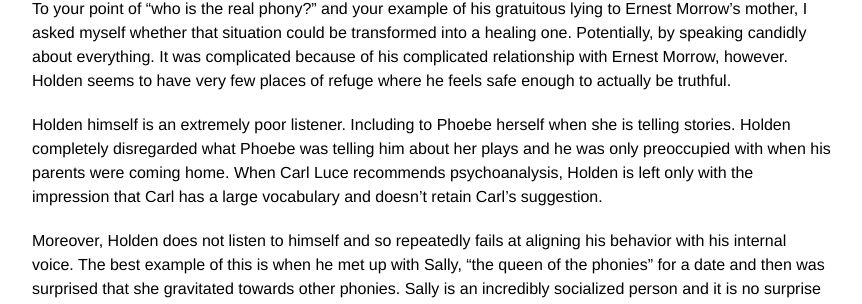
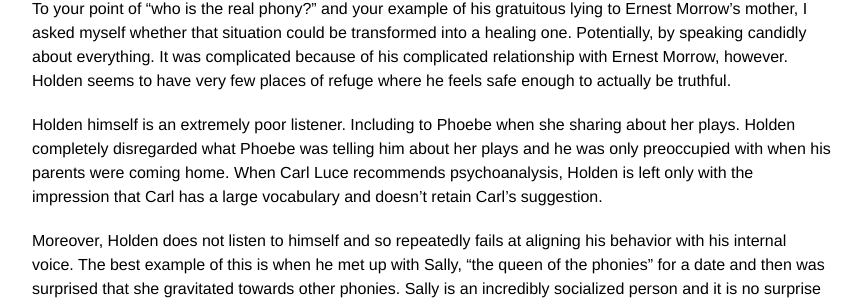
Before and after one commit to alitoiu/alitoiu.github.io, a Jekyll site: the page built from _posts/2019-07-24-Holden.markdown, in a window 1280 px wide. Shown: the part 1229-1533 px from the top of the page, without its empty margins (208-1070 px from the left). Built offline with Jekyll 4.4.1, drawn with Linux system fonts in a browser that asks for light colours.

Commit message:
holden change

```diff
--- a/_posts/2019-07-24-Holden.markdown
+++ b/_posts/2019-07-24-Holden.markdown
@@ -22,7 +22,7 @@ How can he process that trauma? By the process of discursive and free-flowing co
 
 To your point of "who is the real phony?" and your example of his gratuitous lying to Ernest Morrow's mother, I asked myself whether that situation could be transformed into a healing one. Potentially, by speaking candidly about everything. It was complicated because of his complicated relationship with Ernest Morrow, however. Holden seems to have very few places of refuge where he feels safe enough to actually be truthful.
 
-Holden himself is an extremely poor listener. Including to Phoebe herself when she is telling stories. Holden completely disregarded what Phoebe was telling him about her plays and he was only preoccupied with when his parents were coming home. When Carl Luce recommends psychoanalysis, Holden is left only with the impression that Carl has a large vocabulary and doesn't retain Carl's suggestion.
+Holden himself is an extremely poor listener. Including to Phoebe when she sharing about her plays. Holden completely disregarded what Phoebe was telling him about her plays and he was only preoccupied with when his parents were coming home. When Carl Luce recommends psychoanalysis, Holden is left only with the impression that Carl has a large vocabulary and doesn't retain Carl's suggestion.
 
 Moreover, Holden does not listen to himself and so repeatedly fails at aligning his behavior with his internal voice. The best example of this is when he met up with Sally, "the queen of the phonies" for a date and then was surprised that she gravitated towards other phonies. Sally is an incredibly socialized person and it is no surprise that she refuses a wild and chaotic plan like the one he proposes to her to run off into the forest. While personally I don't dislike his plan because it could be a nice way to get his thoughts in order in peace, she certainly wasn't the person to do it with. The fact that he spends so much time with her, when his first impression was already set, leads him to snap at her.
 
```
